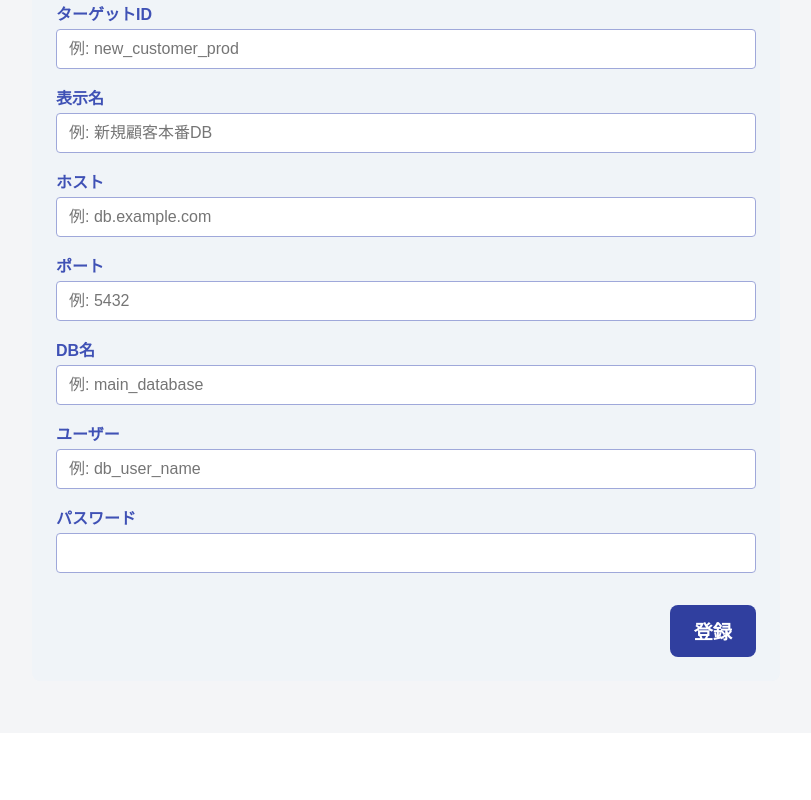
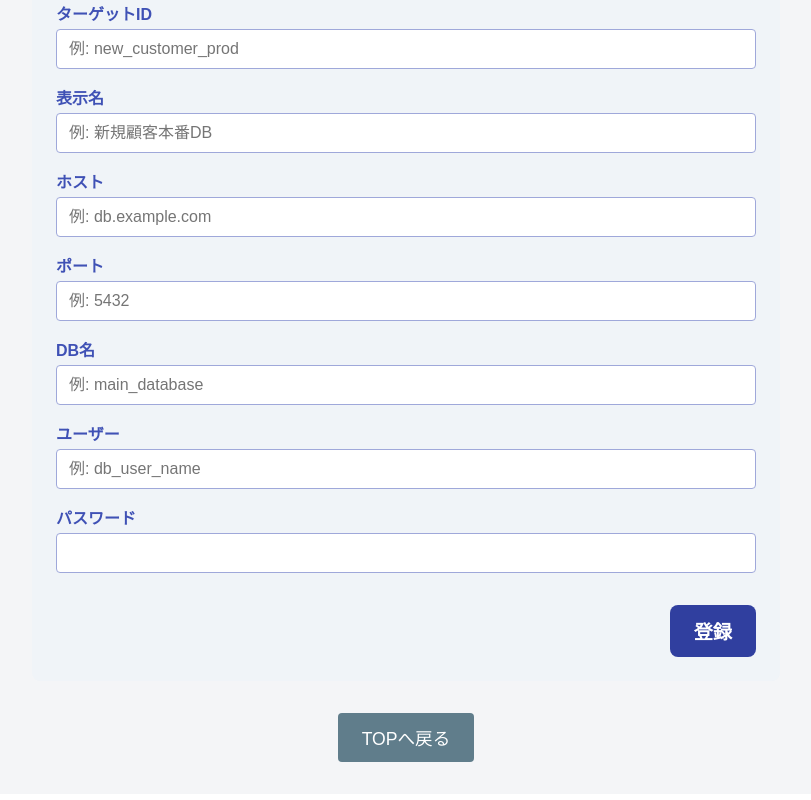
Before and after one commit to totototo0526/Scaffold, a SvelteKit app in the folder frontend-app/: page /admin/connections in a window 1280 px wide. Shown: the part 523-1323 px from the top of the page, without its empty margins (234-1045 px from the left). Before the commit the page ends 1264 px from the top, so only its background shows below. Built offline with nearby package versions, Linux system fonts and the light colour scheme; no server answers.

Commit message:
Feat: Add back to top button on admin page

```diff
--- a/frontend-app/src/routes/admin/connections/+page.svelte
+++ b/frontend-app/src/routes/admin/connections/+page.svelte
@@ -85,6 +85,10 @@
     <div class="management-section">
       <NewConnectionForm on:registerSuccess={fetchTargets} />
     </div>
+
+    <div class="back-to-top-container">
+      <a href="/" class="back-to-top-button">TOPへ戻る</a>
+    </div>
   </div>
 </main>
 
@@ -155,4 +159,21 @@
     .admin-link:hover {
         background-color: #455a64;
     }
+  .back-to-top-container {
+    margin-top: 32px;
+    text-align: center;
+  }
+  .back-to-top-button {
+    display: inline-block;
+    padding: 12px 24px;
+    background-color: #607d8b;
+    color: white;
+    text-decoration: none;
+    border-radius: 4px;
+    font-size: 1.1em;
+    transition: background-color 0.2s;
+  }
+  .back-to-top-button:hover {
+    background-color: #455a64;
+  }
 </style>
```
